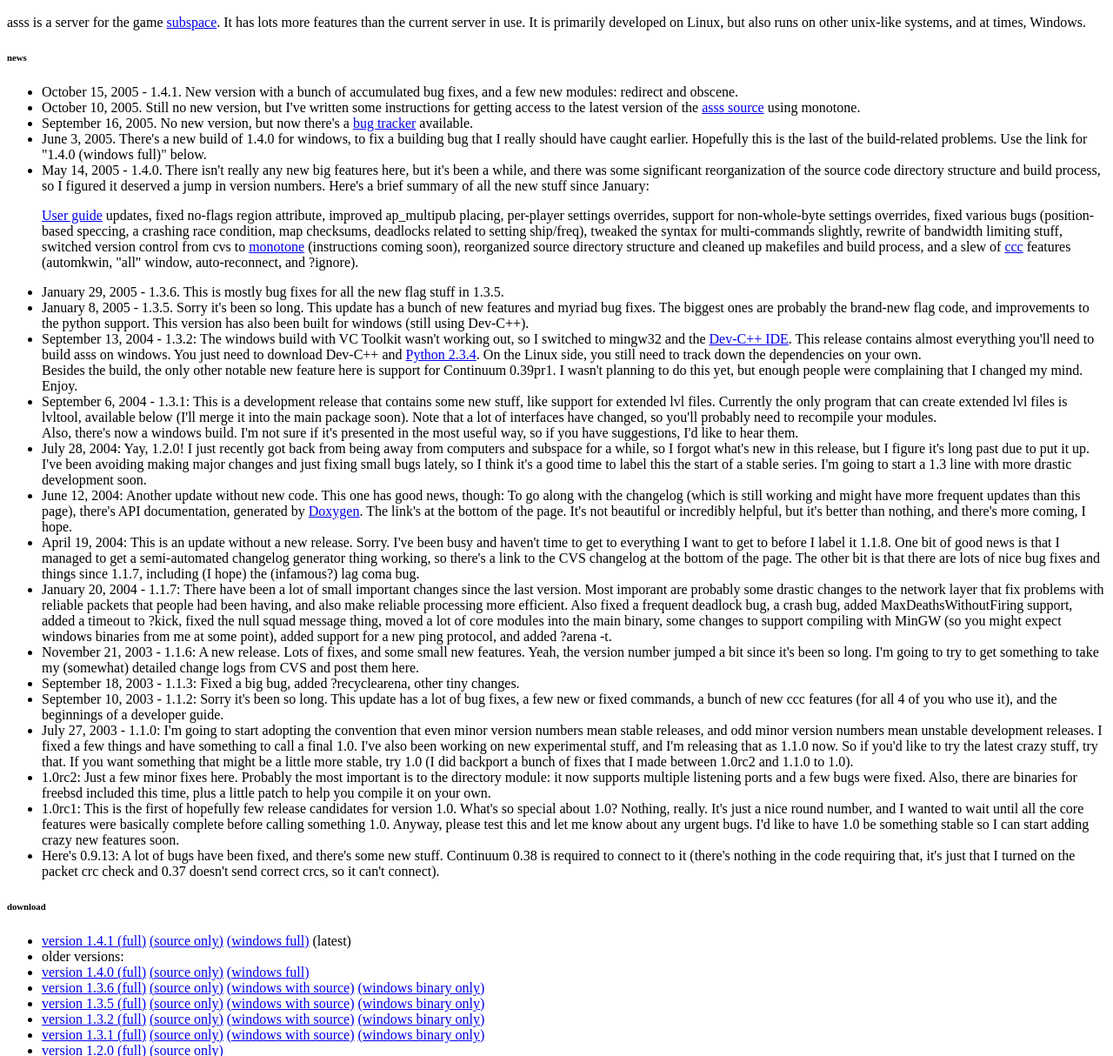
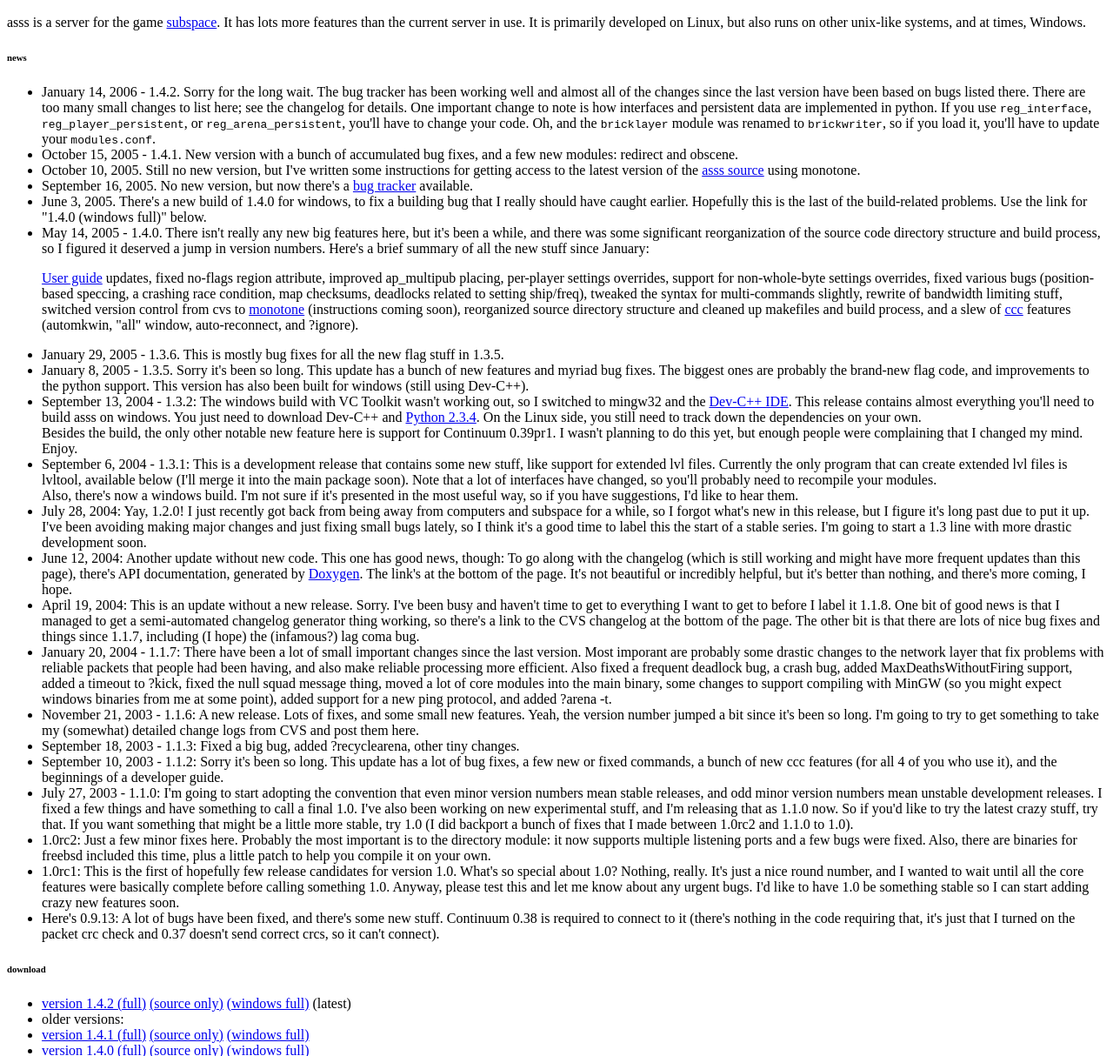
Before and after one commit to ss-continuum/asss, a plain HTML site: page doc/sscx-page/index.html in a window 1280 px wide. Shown: the part 38-1252 px from the top of the page at 87% size. Drawn offline with Linux system fonts and the light colour scheme.

Commit message:
start 1.4.2 release: update version numbers, update web page, and propagate one change to dist.

```diff
--- a/doc/sscx-page/index.html
+++ b/doc/sscx-page/index.html
@@ -13,6 +13,18 @@
 
 	<h6>news</h6>
 	<ul>
+
+		<li>January 14, 2006 - 1.4.2. Sorry for the long wait. The bug
+		tracker has been working well and almost all of the changes
+		since the last version have been based on bugs listed there.
+		There are too many small changes to list here; see the changelog
+		for details. One important change to note is how interfaces and
+		persistent data are implemented in python. If you use
+		<code>reg_interface</code>, <code>reg_player_persistent</code>,
+		or <code>reg_arena_persistent</code>, you'll have to change your
+		code. Oh, and the <code>bricklayer</code> module was renamed to
+		<code>brickwriter</code>, so if you load it, you'll have to
+		update your <code>modules.conf</code>.
 
 		<li>October 15, 2005 - 1.4.1. New version with a bunch of
 		accumulated bug fixes, and a few new modules: redirect and
@@ -170,10 +182,13 @@
 
 	<h6>download</h6>
 	<ul>
+		<li><a href="asss-1.4.2.tar.gz">version 1.4.2 (full)</a>
+			<a href="asss-1.4.2-srconly.tar.gz">(source only)</a>
+			<a href="asss-1.4.2.zip">(windows full)</a> (latest)
+		<li>older versions:
 		<li><a href="asss-1.4.1.tar.gz">version 1.4.1 (full)</a>
 			<a href="asss-1.4.1-srconly.tar.gz">(source only)</a>
-			<a href="asss-1.4.1.zip">(windows full)</a> (latest)
-		<li>older versions:
+			<a href="asss-1.4.1.zip">(windows full)</a>
 		<li><a href="asss-1.4.0.tar.gz">version 1.4.0 (full)</a>
 			<a href="asss-1.4.0-srconly.tar.gz">(source only)</a>
 			<a href="asss-1.4.0p1.zip">(windows full)</a>
```
Also changed, not shown: dist/news.txt, zone1/news.txt, 5 other files.
